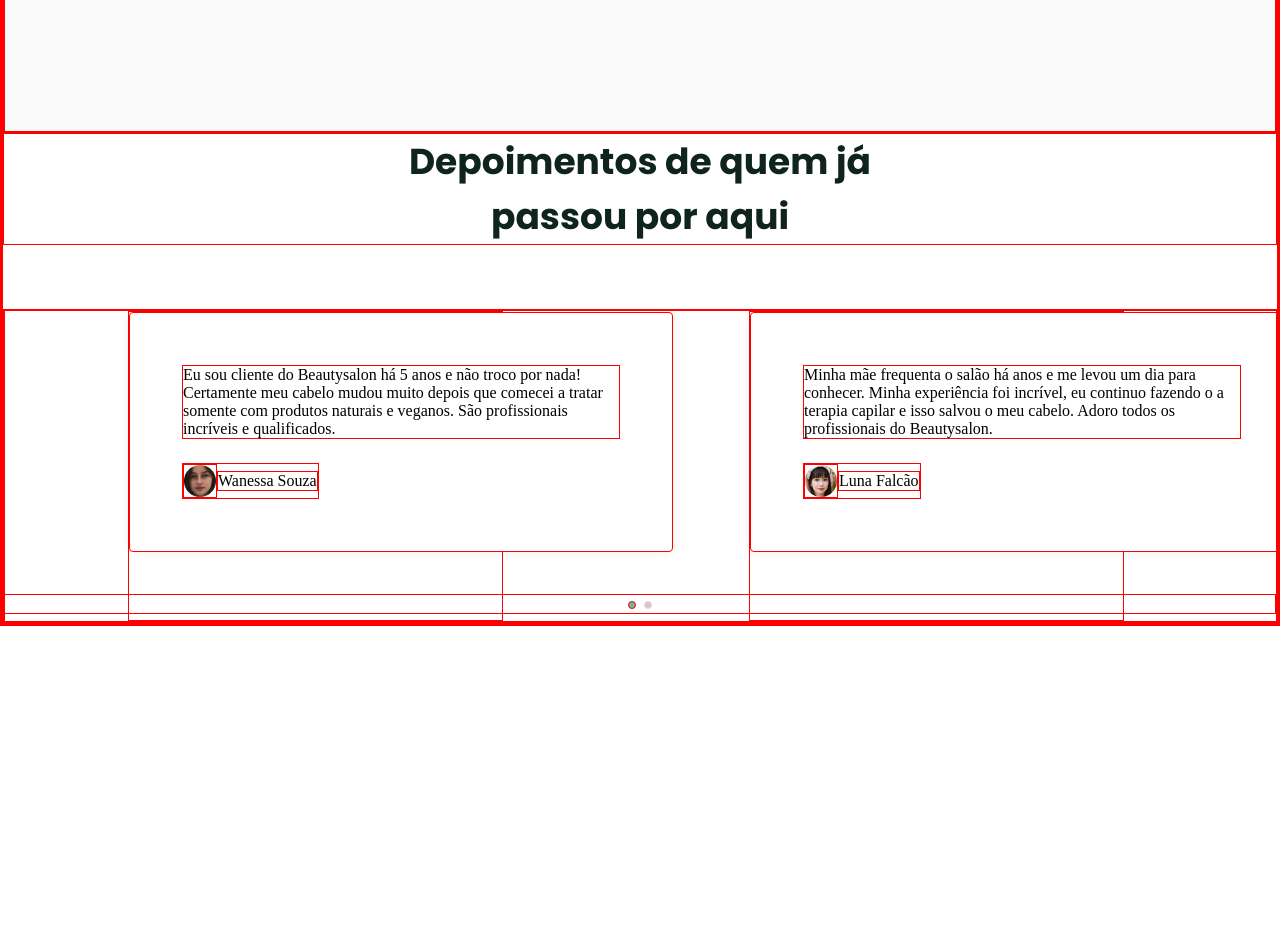
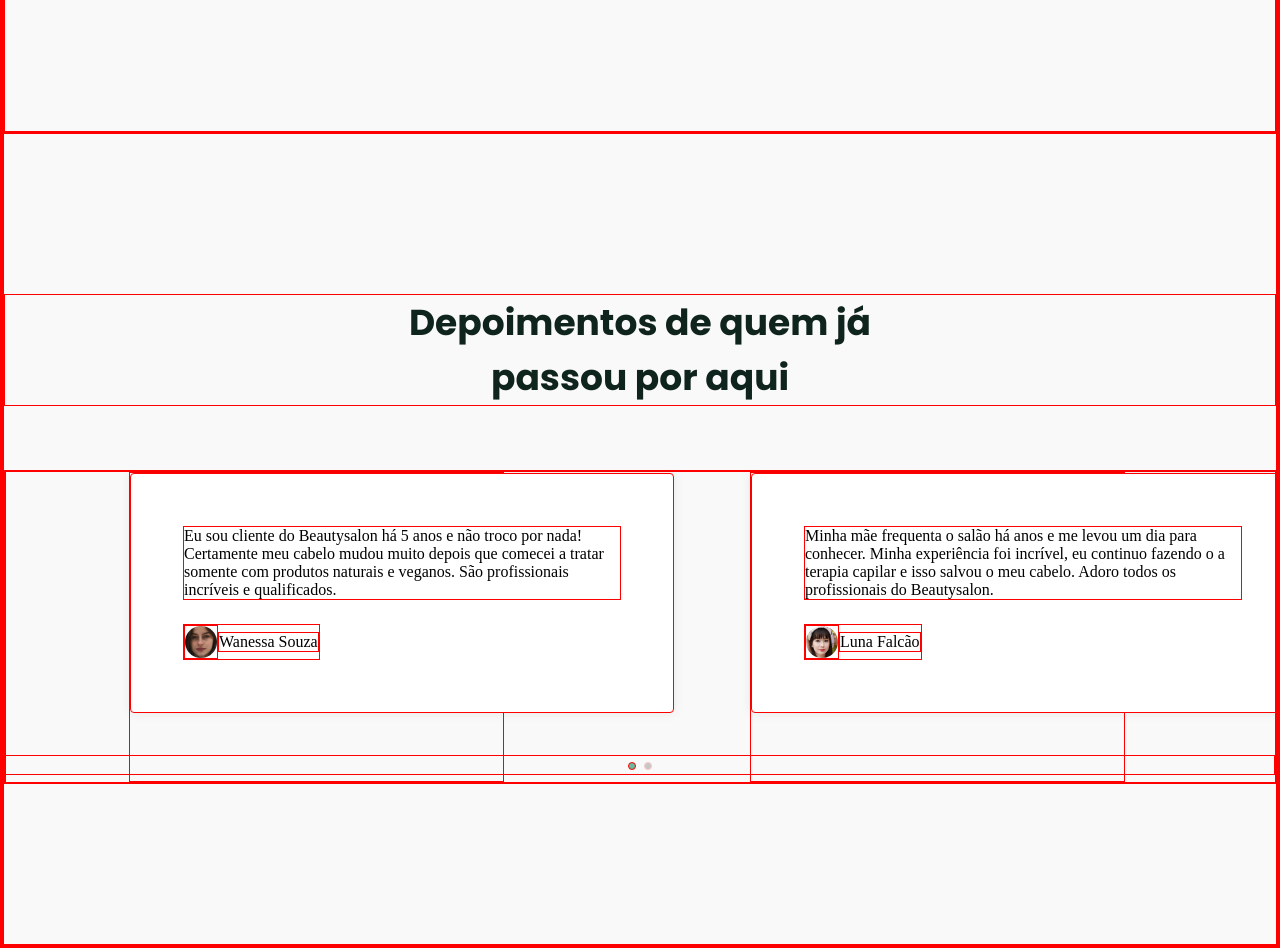
Before and after one commit to marclipe/study-react, a React (Vite) app in the folder oringin-six-lp/: page / in a window 1280 px wide. Shown: the part 2320-3268 px from the top of the page. Before the commit the page ends 2946 px from the top, so only its background shows below. Built offline with nearby package versions, Linux system fonts and the light colour scheme.

Commit message:
Testimonials Section done!

```diff
--- a/oringin-six-lp/src/components/SectionTestimonials/SectionTestimonials.module.css
+++ b/oringin-six-lp/src/components/SectionTestimonials/SectionTestimonials.module.css
@@ -1,3 +1,8 @@
+.container__section {
+  background-color: var(--background-1);
+  padding: 10rem 0 10rem;
+}
+
 .title {
   text-align: center;
   color: var(--dark-color, #0F241D);
--- a/oringin-six-lp/src/components/SectionTestimonials/SectionTestimonials.tsx
+++ b/oringin-six-lp/src/components/SectionTestimonials/SectionTestimonials.tsx
@@ -35,7 +35,7 @@ export function SectionTestimonials() {
   }, []);
 
   return (
-    <>
+    <div className={styles.container__section}>
       <h1 className={styles.title}>
         Depoimentos de quem já <br /> passou por aqui
       </h1>
@@ -62,6 +62,6 @@ export function SectionTestimonials() {
           </SwiperSlide>
         ))}
       </Swiper>
-    </>
+    </div>
   );
 }
```
Also changed, not shown: oringin-six-lp/src/components/SectionContact/SectionContact.module.css (added), oringin-six-lp/src/components/SectionContact/SectionContact.tsx (added).
